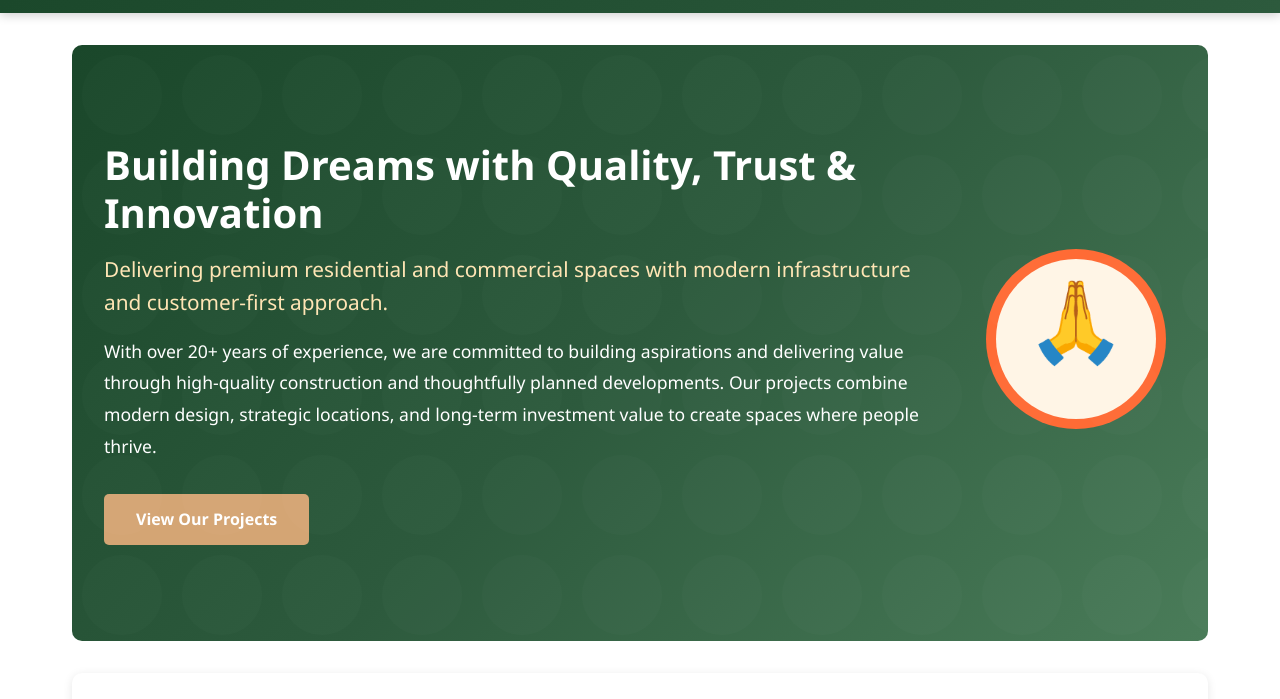
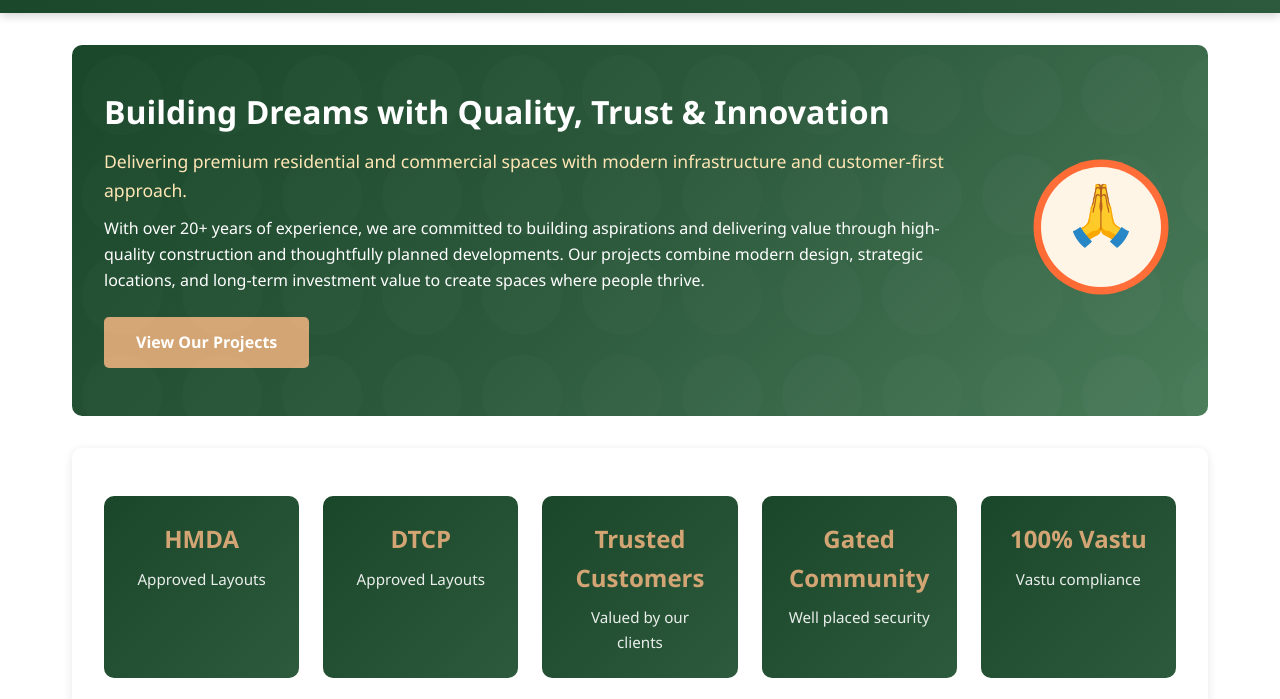
Before and after one commit to ajayakula9/html-website-, a plain HTML site: page index.html in a window 1280 px wide. Shown: the part 69-768 px from the top of the page. Drawn offline with Linux system fonts and the light colour scheme.

Commit message:
Reduce hero banner size for better accessibility

```diff
--- a/styles.css
+++ b/styles.css
@@ -83,7 +83,7 @@ main {
 
 /* Hero Section */
 .hero {
-    padding: 6rem 2rem;
+    padding: 3rem 2rem;
     background: linear-gradient(135deg, #1a472a 0%, #2d5a3d 50%, #4a7c59 100%);
     color: white;
     border-radius: 10px;
@@ -118,8 +118,8 @@ main {
 }
 
 .vinayaka-idol {
-    width: 200px;
-    height: 200px;
+    width: 150px;
+    height: 150px;
 }
 
 .hero-text {
@@ -128,21 +128,21 @@ main {
 }
 
 .main-heading {
-    font-size: 2.5rem;
+    font-size: 2rem;
     margin-bottom: 1rem;
     line-height: 1.2;
 }
 
 .subheading {
-    font-size: 1.3rem;
-    margin-bottom: 1rem;
+    font-size: 1.1rem;
+    margin-bottom: 0.8rem;
     color: #FFE5B4;
 }
 
 .intro {
-    font-size: 1.1rem;
-    margin-bottom: 2rem;
-    line-height: 1.8;
+    font-size: 1rem;
+    margin-bottom: 1.5rem;
+    line-height: 1.6;
 }
 
 .cta-button {
```
